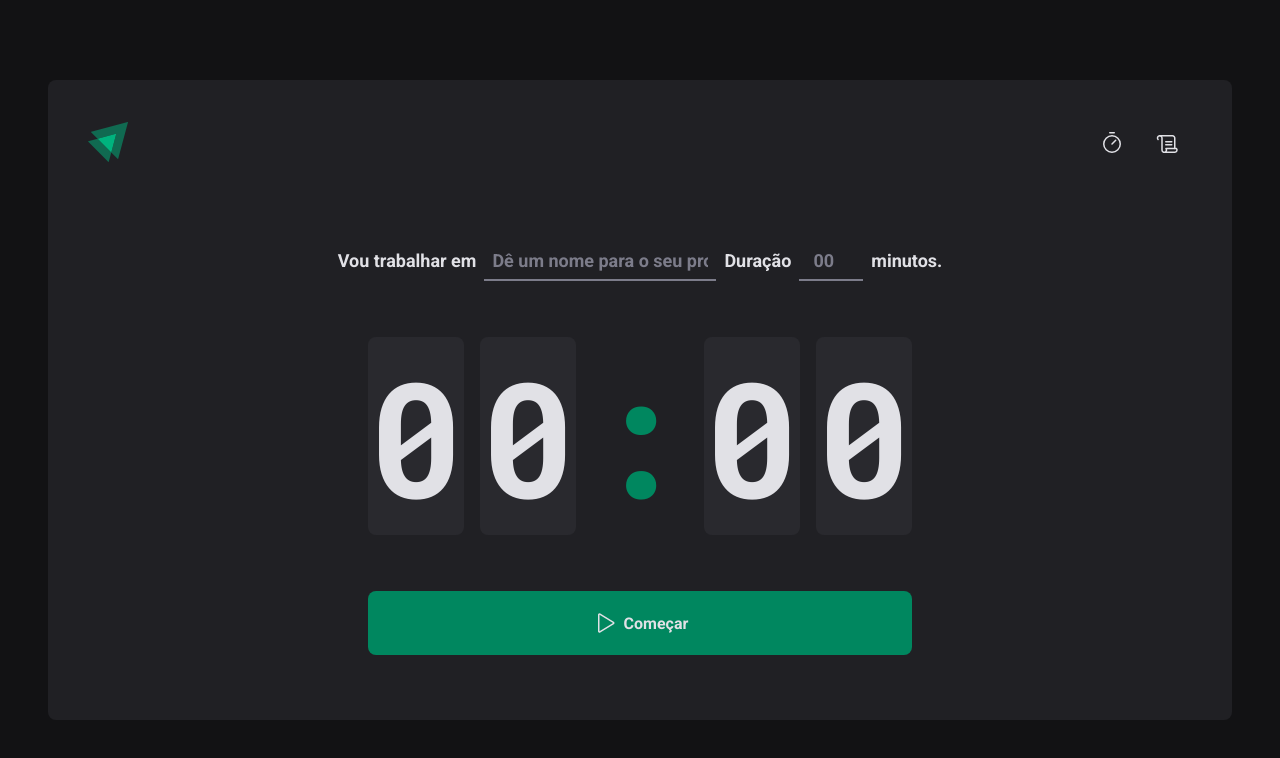
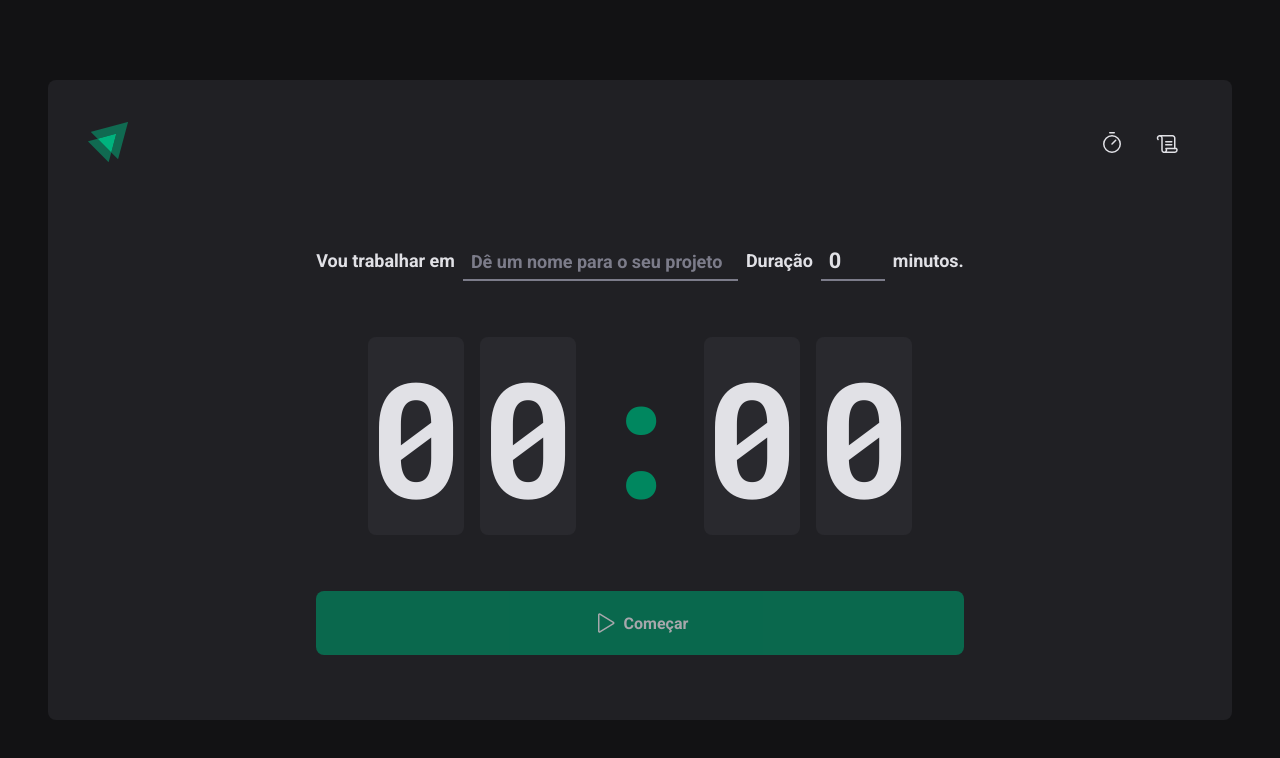
Before and after one commit to Alexandresfi/studies-ignite-times, a React (Vite) app: page / in a window 1280 px wide. Shown: the top 758 px of the page. Built offline with nearby package versions, Linux system fonts and the light colour scheme.

Commit message:
feat: add react hook form and zod for validation

```diff
--- a/package.json
+++ b/package.json
@@ -10,10 +10,13 @@
     "preview": "vite preview"
   },
   "dependencies": {
+    "@hookform/resolvers": "^3.1.1",
     "phosphor-react": "^1.4.1",
     "react": "^18.2.0",
     "react-dom": "^18.2.0",
-    "react-router-dom": "^6.11.2"
+    "react-hook-form": "^7.44.3",
+    "react-router-dom": "^6.11.2",
+    "zod": "^3.21.4"
   },
   "devDependencies": {
     "@rocketseat/eslint-config": "^1.2.0",
--- a/src/pages/Home/index.tsx
+++ b/src/pages/Home/index.tsx
@@ -1,3 +1,6 @@
+import { useForm } from 'react-hook-form'
+import { zodResolver } from '@hookform/resolvers/zod'
+import zod from 'zod'
 import { Counter } from '../../components/Counter'
 import {
   ContainerForm,
@@ -11,10 +14,33 @@ import {
 } from './styles'
 import { Play } from 'phosphor-react'
 
+const newCycleFormValidationSchema = zod.object({
+  task: zod.string().min(1, 'Informe a tarefa'),
+  duration: zod.number().min(5).max(60),
+})
+
+type NewCycleFormData = zod.infer<typeof newCycleFormValidationSchema>
+
 export function Home() {
+  const { register, handleSubmit, watch, reset } = useForm<NewCycleFormData>({
+    resolver: zodResolver(newCycleFormValidationSchema),
+    defaultValues: {
+      task: '',
+      duration: 0,
+    },
+  })
+
+  const hancleCreateNewCycle = (data: any) => {
+    console.log(data)
+    reset()
+  }
+
+  const task = watch('task')
+  const isSubmitDisable = !task
+
   return (
     <ContainerHome>
-      <ContainerForm action="">
+      <ContainerForm onSubmit={handleSubmit(hancleCreateNewCycle)} action="">
         <HeaderForm>
           <TaskTitle htmlFor="task">
             Vou trabalhar em
@@ -23,6 +49,7 @@ export function Home() {
               id="task"
               placeholder="Dê um nome para o seu projeto"
               list="task-suggestions"
+              {...register('task')}
             />
             <datalist id="task-suggestions">
               <option value="teste 1" />
@@ -40,17 +67,17 @@ export function Home() {
               step={5}
               min={5}
               max={60}
+              id="duration"
+              {...register('duration', { valueAsNumber: true })}
             />
             minutos.
           </TaskDuration>
         </HeaderForm>
 
-        <ContainerForm>
-          <Counter />
-          <StartCountdonwButton type="submit">
-            <Play size={24} /> Começar
-          </StartCountdonwButton>
-        </ContainerForm>
+        <Counter />
+        <StartCountdonwButton type="submit" disabled={isSubmitDisable}>
+          <Play size={24} /> Começar
+        </StartCountdonwButton>
       </ContainerForm>
     </ContainerHome>
   )
--- a/src/pages/Home/styles.ts
+++ b/src/pages/Home/styles.ts
@@ -19,8 +19,9 @@ const BaseInput = styled.input`
 
   height: 2.5rem;
 
-  font-size: 1.125rem;
+  font-size: 1.36rem;
   font-weight: bold;
+  color: ${(props) => props.theme['gray-100']};
   padding: 0 0.5rem;
 
   border: none;
@@ -41,7 +42,6 @@ const BaseInput = styled.input`
 
 export const TaskInput = styled(BaseInput)`
   flex: 1;
-
   &::-webkit-calendar-picker-indicator {
     display: none !important;
   }
```
Also changed, not shown: 1 other file (tests, documents, lock files or other folders).
